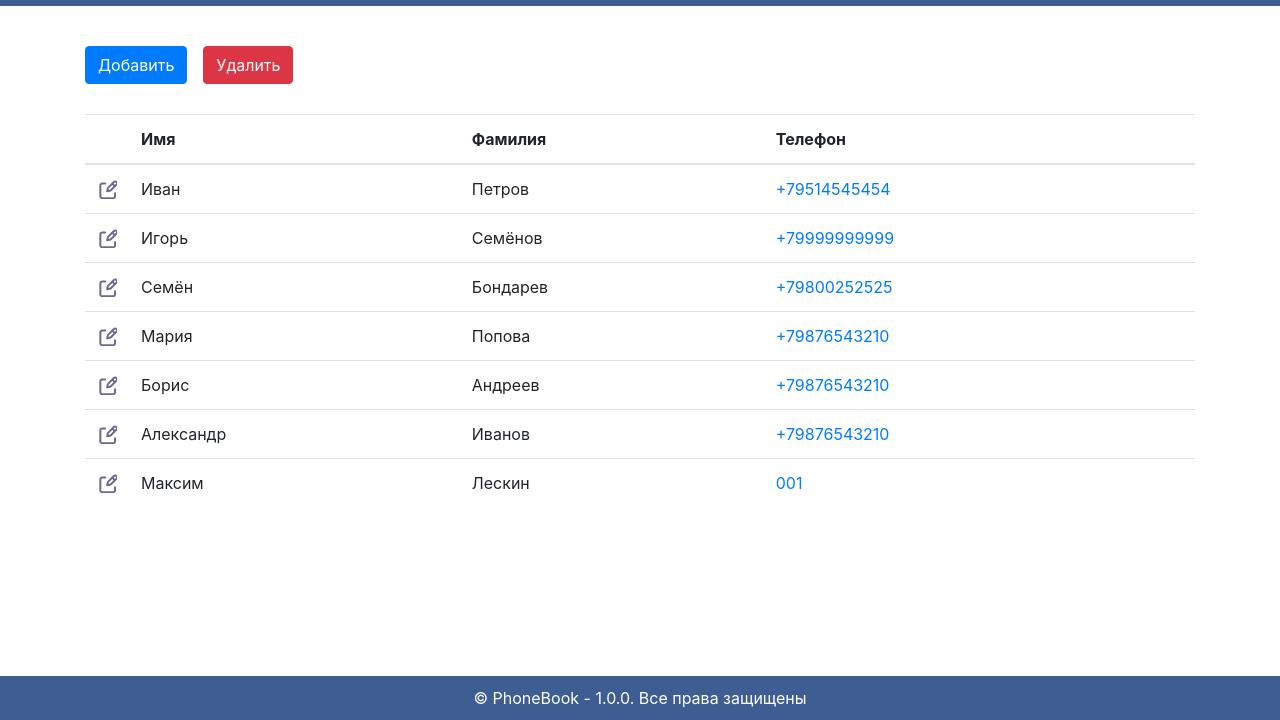
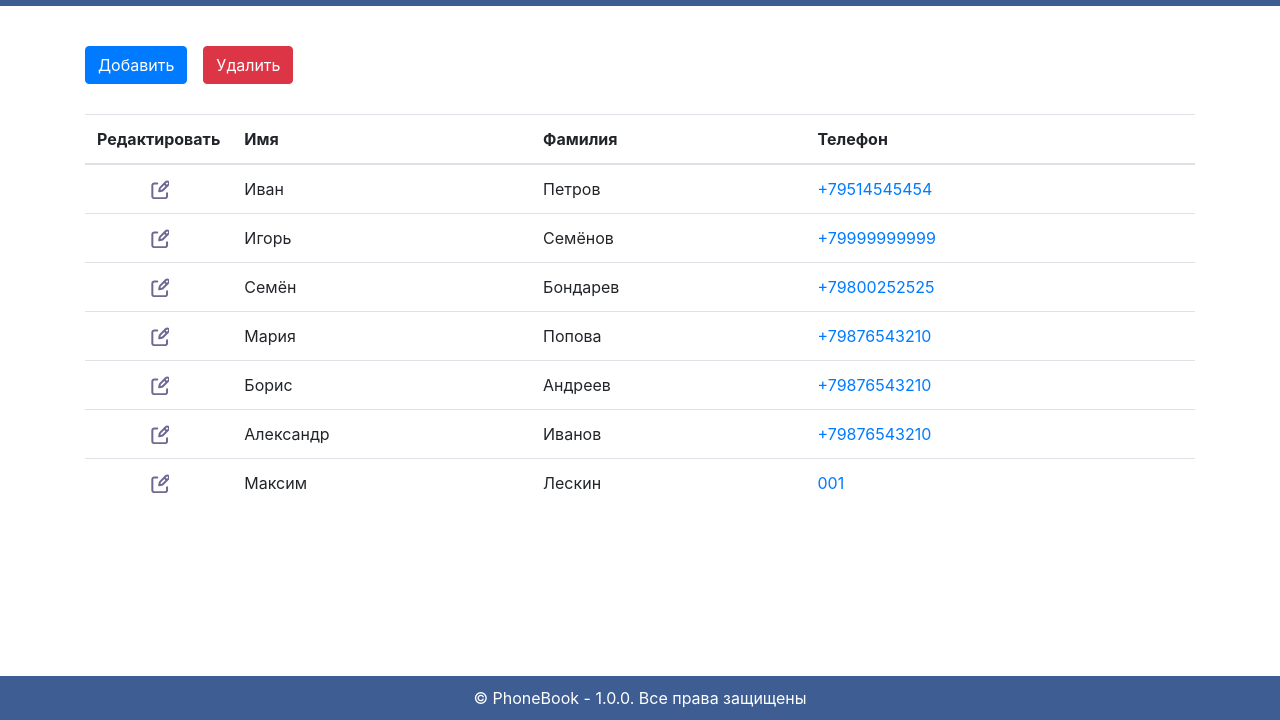
Before and after one commit to Kubanych22/phonebook, a plain HTML site: page index.html in a window 1280 px wide. Shown: the part 80-800 px from the top of the page. Drawn offline with nearby package versions, Linux system fonts and the light colour scheme.

Commit message:
Module 5, lesson 6, modified style.css, script.js

```diff
--- a/phonebook/css/style.css
+++ b/phonebook/css/style.css
@@ -28,11 +28,10 @@ body {
 
 .del-icon {
   display: block;
+  margin: 0 auto;
   width: 10px;
   height: 10px;
   padding: 16px 7px;
-  /*width: 14px;*/
-  /*height: 14px;*/
   border: none;
   background-color: transparent;
   background-image: url("../img/del.svg");
@@ -47,7 +46,7 @@ body {
 
 .edit-icon {
   display: block;
-  margin-left: auto;
+  margin: 0 auto;
   padding: 14px 10px 10px;
   width: 16px;
   height: 16px;
--- a/phonebook/script/script.js
+++ b/phonebook/script/script.js
@@ -95,7 +95,7 @@ const data = [
     thead.insertAdjacentHTML('beforeend', `
       <tr>
         <th class="delete">Удалить</th>
-        <th class="edit"></th>
+        <th class="edit">Редактировать</th>
         <th>Имя</th>
         <th>Фамилия</th>
         <th>Телефон</th>
```
